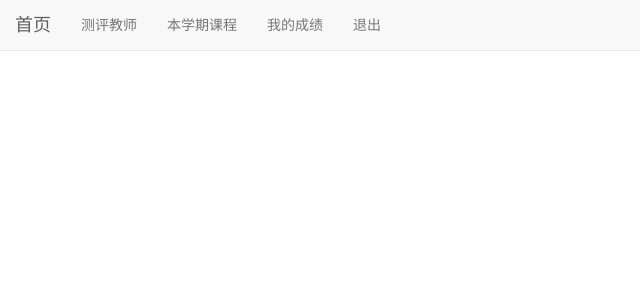
After one commit to zzzzty/jtdx, a Django app: template templates/student/student_base.html in a window 1280 px wide. The commit adds this page. Shown: the top 300 px of the page, without its empty margins (0-640 px from the left). Run offline with Django 3.2, Linux system fonts and the light colour scheme; the template is opened without the code that fills it, so the values that code supplies are empty; some libraries are stand-ins or nearby versions.

Commit message:
学生测评教师页面完善

```diff
--- a/student/urls.py
+++ b/student/urls.py
@@ -5,4 +5,5 @@ urlpatterns = [
     path('',views.student_home,name="student_home"),
     #path('teacher_register/',views.register,name="teacher_register"),
     path('rate_teacher/',views.rate_teacher,name="rate_teacher"),
+    path('mycourse/',views.my_course,name="my_course"),
 ]
--- /dev/null
+++ b/templates/student/student_base.html
@@ -0,0 +1,36 @@
+{% extends 'base.html' %}
+{% block body_header %}
+<div class="navbar navbar-default navbar-fixed-top" role="navigation">
+        <div class="container-fluid">
+            <div class="navbar-header">
+                    <a class = "navbar-brand" href="{% url 'student_home' %}">
+                        首页
+                    </a>
+                    <button class="navbar-toggle collapsed"
+                    data-target = "#navbar-collapse"
+                    data-toggle = "collapse">
+                        <span class="icon-bar"></span>
+                        <span class="icon-bar"></span>
+                        <span class="icon-bar"></span>
+                    </button>
+            </div>
+            <div class="collapse navbar-collapse" id="navbar-collapse">
+                    <ul class="nav navbar-nav">
+                            <li class="{% block nav_home_active %} {% endblock %}">
+                                <a href="{% url 'rate_teacher' %}" class="">测评教师</a>
+                            </li>
+                            <li class="">
+                                <a href="{% url 'my_course'%}" class="">本学期课程</a>
+                            </li>
+                            <li class="">
+                                <a href="" class="">我的成绩</a>
+                            </li>
+                            <li class="pull-right">
+                                <a href="{% url 'logout' %}" class="">退出</a>
+                            </li>
+                    </ul>
+            </div>
+        </div>
+    </div>
+    <hr>
+{% endblock %}
--- a/templates/student/student_home.html
+++ b/templates/student/student_home.html
@@ -1,10 +1,9 @@
-{% extends 'base.html' %}
+{% extends 'student/student_base.html' %}
 
 {% block content %}
-
 {{ message }}
 
-    <a href="{% url 'logout' %}">logout</a>
+    <!-- <a href="{% url 'logout' %}">logout</a> -->
     {% if not request.user.is_authenticated %}
     <div class="col-xs-3 col-xs-offset-4">
         <div class="panel panel-default">
```
Also changed, not shown: static/lib/myStart.js (added, +48 -0 lines), student/views.py (+20 -6 lines), templates/student/rateteacher.html (+29 -13 lines), static/lib/fonts/myStart.js (added).
